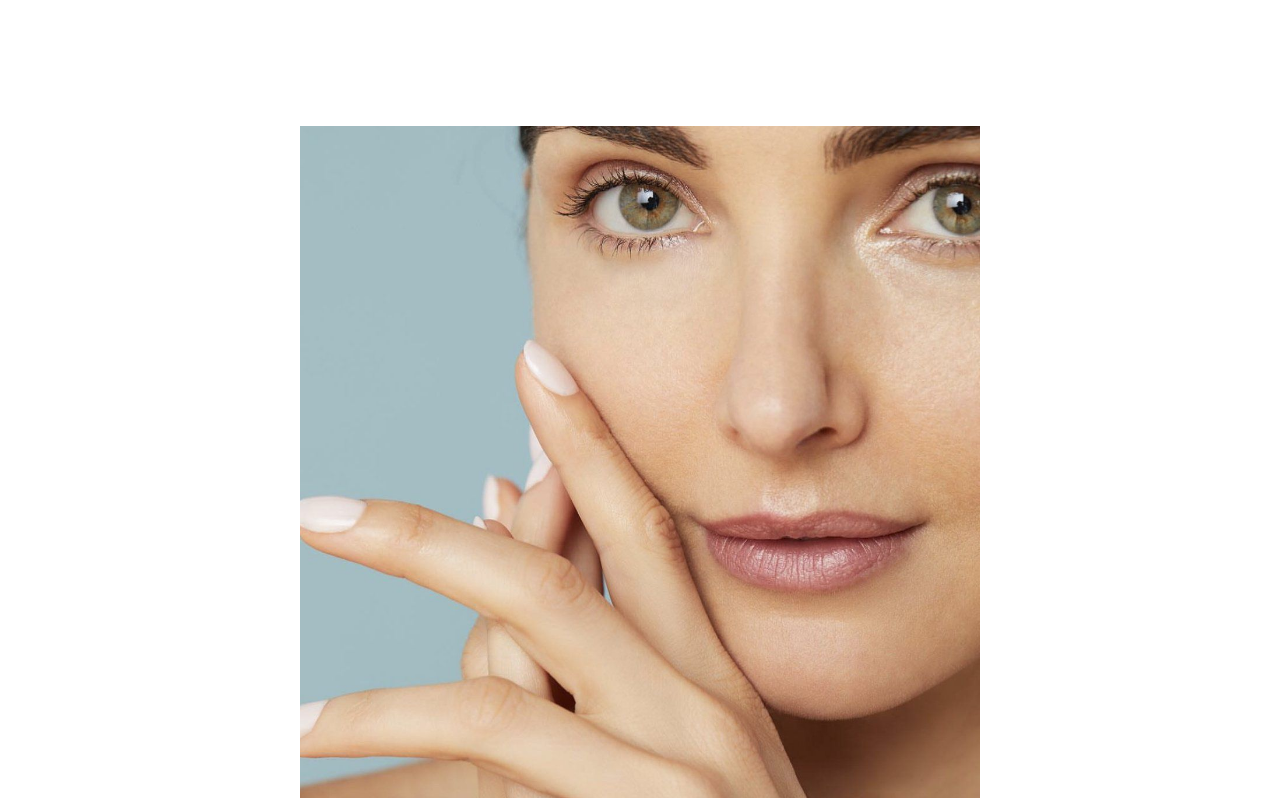
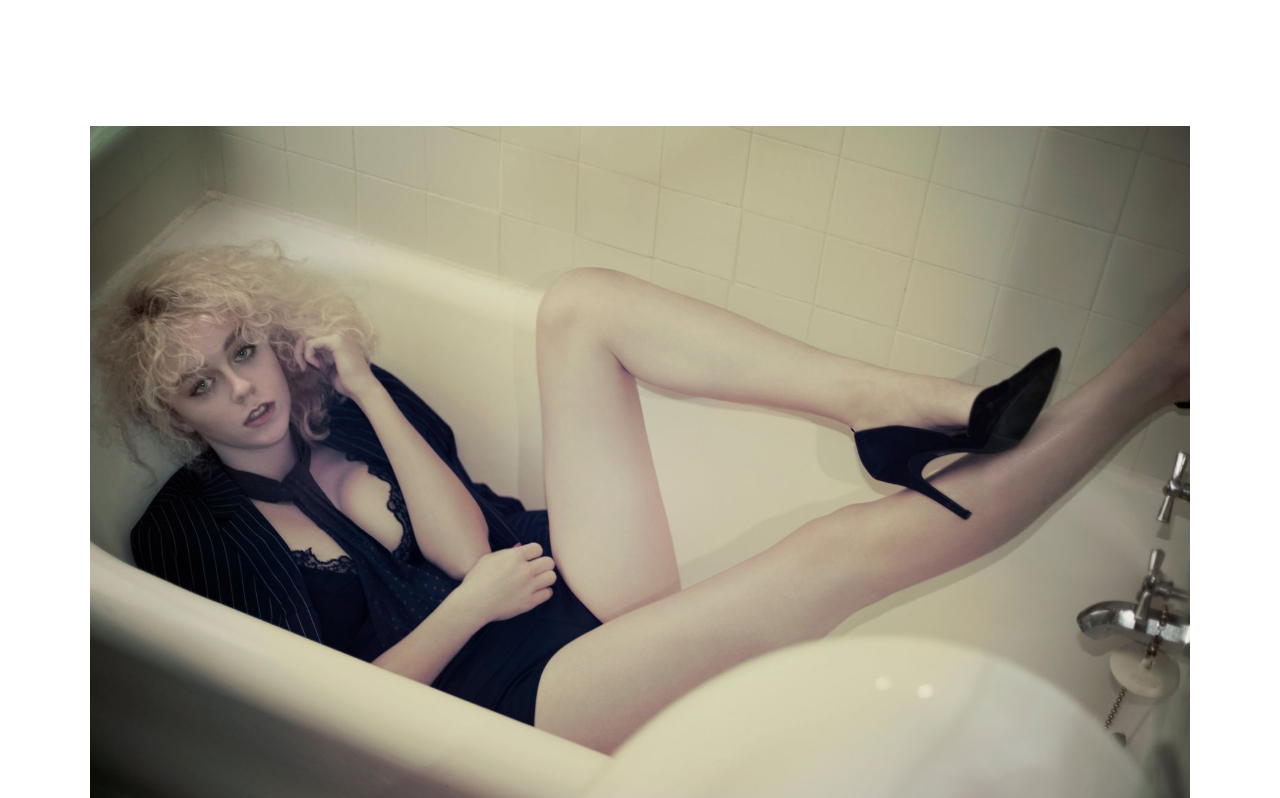
Before and after one commit to SevenBros/makihairmake, a Next.js app: page /contact in a window 1280 px wide. Shown: the part 502-1300 px from the top of the page. Built offline with nearby package versions, Linux system fonts and the light colour scheme.

Commit message:
Contact photo: bathtub (3:2)
Co-Authored-By: Claude Opus 5.5 <noreply@anthropic.com>
Claude-Session: https://claude.ai/code/session_017f3zMtndSM7mDPoyj6wx3q

```diff
--- a/app/contact/page.tsx
+++ b/app/contact/page.tsx
@@ -13,7 +13,7 @@ export default function Page() {
         <a href={`tel:+1${site.phone.replace(/-/g, "")}`}>{site.phone}</a>
       </div>
       <div className="wcontact-img">
-        <img src="/photos/graphic/graphic-033.jpg" alt="" />
+        <img src="/photos/graphic/graphic-056.jpg" alt="" />
       </div>
     </div>
   );
--- a/app/globals.css
+++ b/app/globals.css
@@ -582,3 +582,5 @@ body { font-weight: 300; letter-spacing: -0.003em; }
 .vcard.is-static:hover .vthumb img { transform: scale(1.36); opacity: 0.94; }
 .vcard.is-static:hover .vthumb.is-wide img { transform: none; }
 .vcard.is-static:hover .vtitle { color: var(--muted); }
+/* Contact image: landscape 3:2 */
+.wcontact-img { width: min(1100px, 100%); aspect-ratio: 3 / 2; }
```
